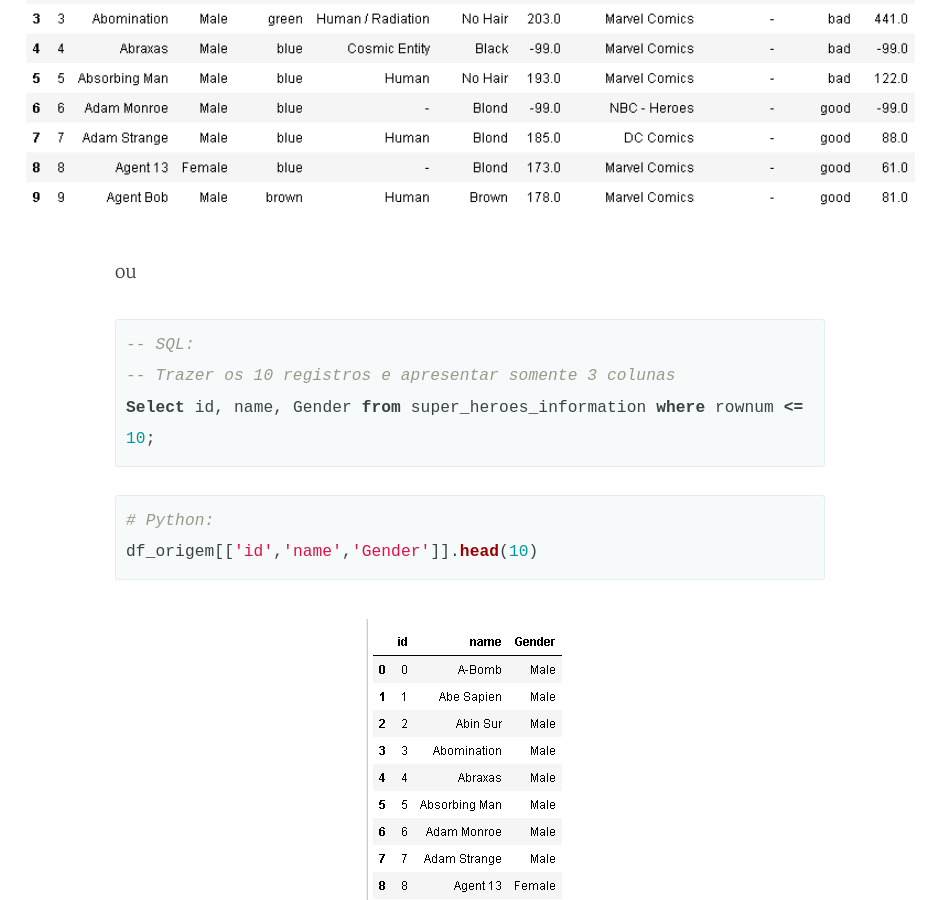
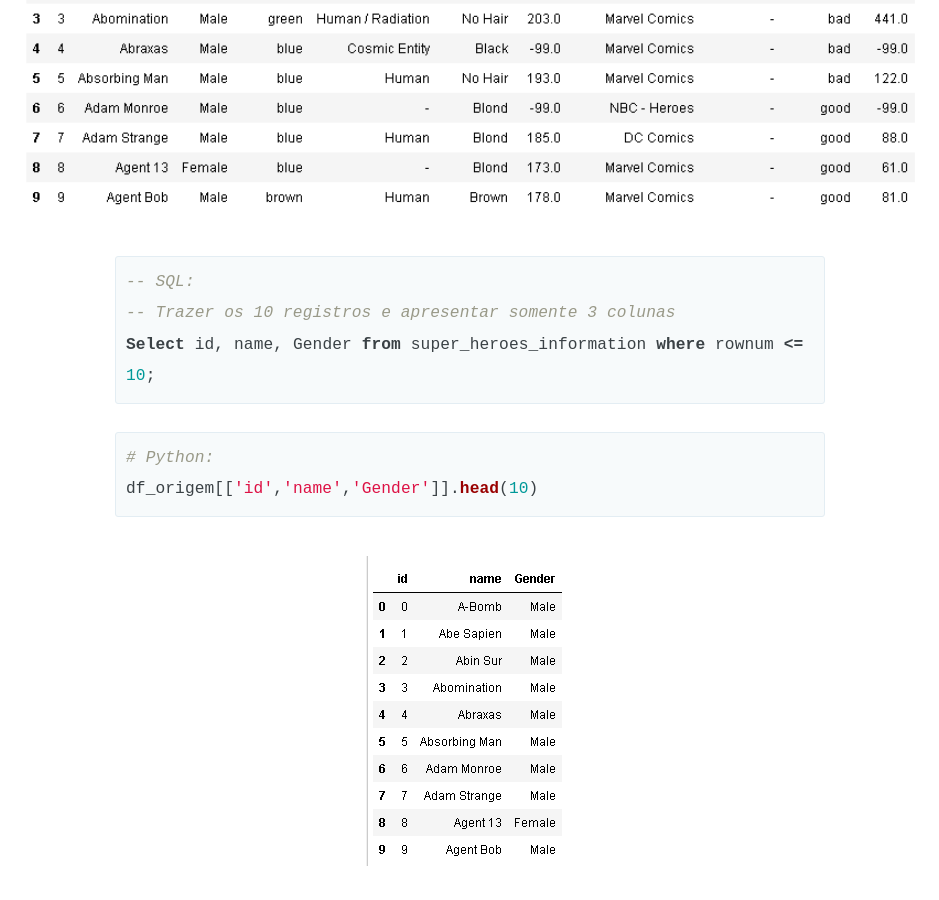
Before and after one commit to michelmourasilva/michelmourasilva.github.io, a Jekyll site: the page built from _posts/2019-02-20-Um-mundo-alem-das-querys-em-SQL.md, in a window 1280 px wide and 900 px high, scrolled down 3998 px. Shown: the whole window, without its empty margins (170-1109 px from the left). Built offline with Jekyll 4.4.1, drawn with Linux system fonts in a browser that asks for light colours; our own code applies the rules of GitHub Pages for plain Markdown files.

```diff
--- a/_posts/2019-02-20-Um-mundo-alem-das-querys-em-SQL.md
+++ b/_posts/2019-02-20-Um-mundo-alem-das-querys-em-SQL.md
@@ -2,6 +2,7 @@
 title: Um mundo além das querys em SQL
 date: 2019-02-20 00:00:00 Z
 ---
+
 
 Um dos meu primeiros objetivo ao aprender Python, era poder substituir ou diminuir o uso da linguagem SQL que me acompanha a muitos anos. Vejo de tudo no meu dia a dia como analista de dados. Tudo é feito pelo banco utilizando SQL já que todos falam: "É MAIS FÁCIL USAR SQL DO QUE FAZER EM JAVA e o famoso FAZ O PROGRAMA NO BANCO QUE É MAIS RÁPIDO".
 
@@ -60,7 +61,6 @@ Partirei agora para alguns exemplos convertendo do SQL para o Python
 Select * from super_heroes_information;
 {% endhighlight %}
 
-
 {% highlight python %}
 # Python:
 df_origem
@@ -95,8 +95,6 @@ df_origem.head(10)
 
 ![Imagem3.PNG]({{site.baseurl}}/assets/images/20190220/Imagem3.PNG)
 
-ou
-
 {% highlight sql %}
 -- SQL:
 -- Trazer os 10 registros e apresentar somente 3 colunas
@@ -125,13 +123,11 @@ df_origem[df_origem['name']=='X-Man']
 
 ![Imagem5.PNG]({{site.baseurl}}/assets/images/20190220/Imagem5.PNG)
 
-
 {% highlight sql %}
 -- SQL:
 -- Traz somente uma coluna
 Select name from super_heroes_information where name = 'X-Man';
 {% endhighlight %}
-
 
 {% highlight python %}
 # Python:
@@ -153,8 +149,6 @@ df_origem[(df_origem['Publisher']=='DC Comics') & (df_origem['Gender']=='Female'
 
 ![Imagem7.PNG]({{site.baseurl}}/assets/images/20190220/Imagem7.PNG)
 
-ou
-
 {% highlight sql %}
 -- SQL:
 -- Traz somente somente uma coluna
@@ -167,7 +161,6 @@ df_origem[['name']][df_origem['name']=='X-Man']
 {% endhighlight %}
 
 ![Imagem8.PNG]({{site.baseurl}}/assets/images/20190220/Imagem8.PNG)
-
 
 #### **ORDER BY**
 
@@ -184,8 +177,6 @@ df_origem.sort_values(['name'])
 
 ![Imagem9.PNG]({{site.baseurl}}/assets/images/20190220/Imagem9.PNG)
 
-ou
-
 {% highlight sql %}
 -- SQL:
 -- Traz somente a coluna nome e fonte de publicação, ordenando por fonte de publicação e nome
@@ -199,9 +190,7 @@ df_origem[['name','Publisher']].sort_values(['Publisher','name'])
 
 ![Imagem10.PNG]({{site.baseurl}}/assets/images/20190220/Imagem10.PNG)
 
-
 #### **GROUP BY**
-
 
 {% highlight sql %}
 -- SQL:
@@ -215,7 +204,6 @@ df_origem.groupby(['Publisher']).size()
 {% endhighlight %}
 
 ![Imagem11.PNG]({{site.baseurl}}/assets/images/20190220/Imagem11.PNG)
-
 
 #### **JOIN**
 
@@ -249,7 +237,6 @@ pd.merge(df_informacoes, df_poderes, left_on=['name'], right_on=['hero_names'])
 
 ![Imagem12.PNG]({{site.baseurl}}/assets/images/20190220/Imagem12.PNG)
 
-
 #### **UNION**
 
 Para simular um union quebro o dataframe de informação em 2, um com heróis do sexo masculino e outra com o sexo feminino.
```
